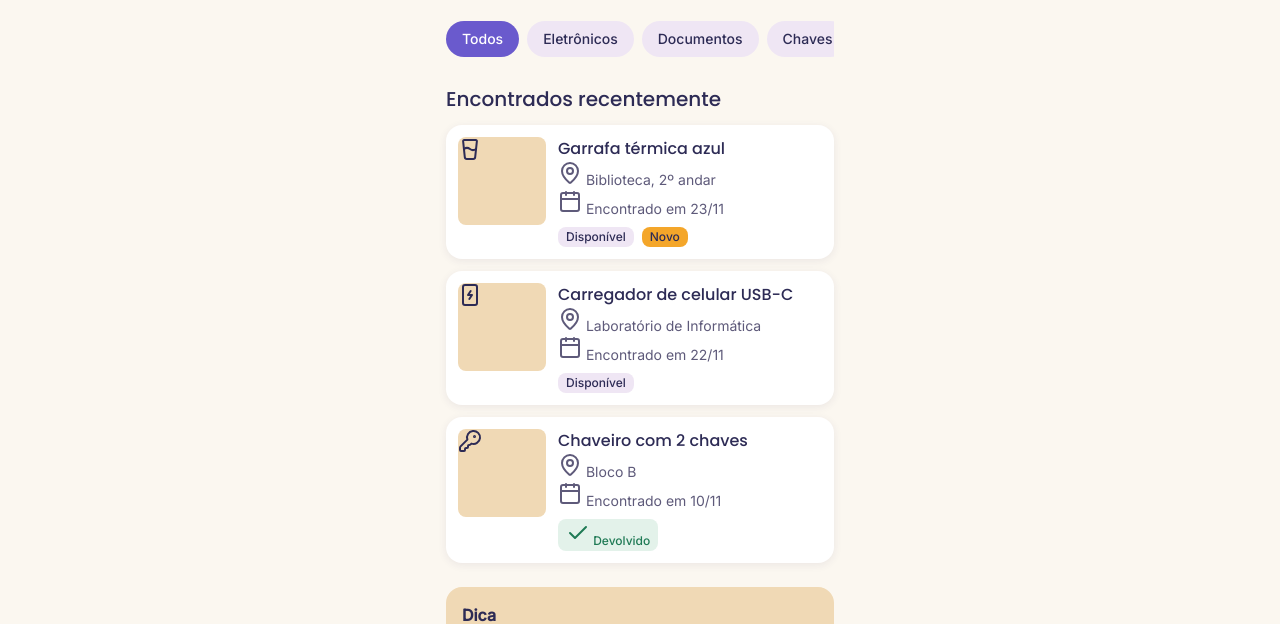
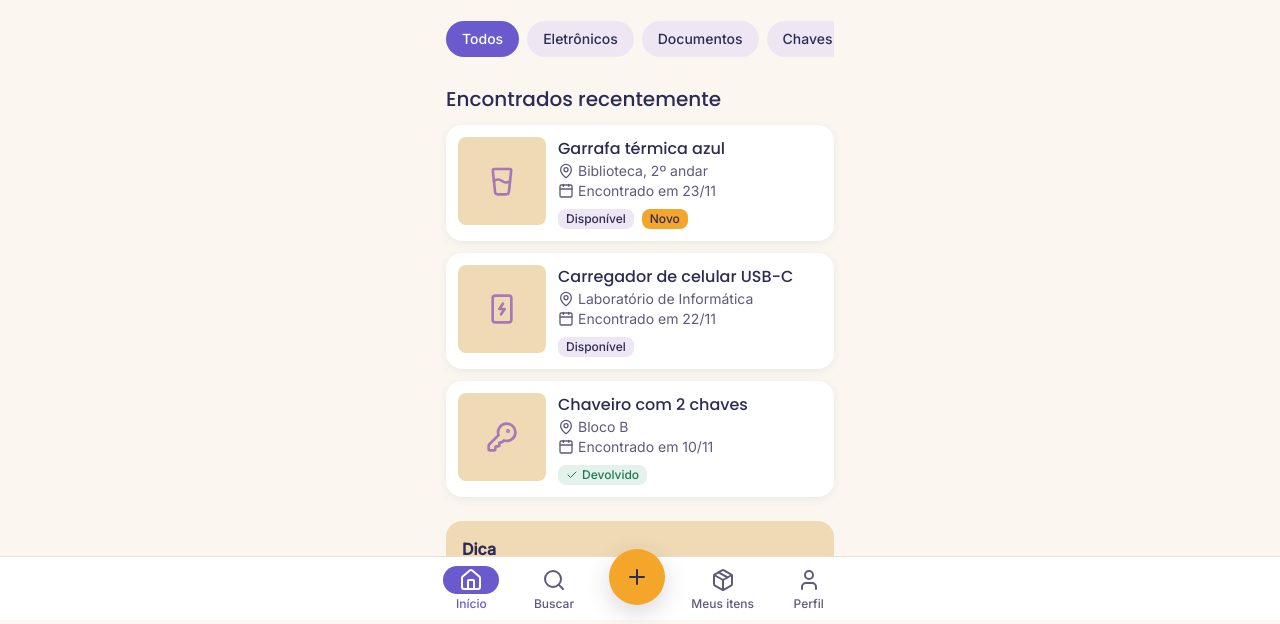
Before and after one commit to clarareboucassnt-create/cade, a plain HTML site: page inicio.html in a window 1280 px wide. Shown: the part 180-804 px from the top of the page. Drawn offline with nearby package versions, Linux system fonts and the light colour scheme.

Commit message:
Update style.css

```diff
--- a/style.css
+++ b/style.css
@@ -291,3 +291,125 @@ button:focus-visible {
   font-size: 14px;
   line-height: 20px;
 }
+
+/* =========================================
+   9. ÍCONES
+   ========================================= */
+
+/* Ícone grande da categoria, no lugar da foto */
+.cartao-foto {
+  display: flex;
+  align-items: center;
+  justify-content: center;
+  color: #A678B9; /* lavanda */
+}
+
+.cartao-foto svg {
+  width: 32px;
+  height: 32px;
+}
+
+/* Ícones pequenos de local e data */
+.cartao-detalhe {
+  display: flex;
+  align-items: center;
+  gap: 4px;
+}
+
+.cartao-detalhe svg {
+  width: 16px;
+  height: 16px;
+  flex-shrink: 0;
+}
+
+/* Ícone de check dentro do selo */
+.selo {
+  display: inline-flex;
+  align-items: center;
+  gap: 4px;
+}
+
+.selo svg {
+  width: 12px;
+  height: 12px;
+}
+
+/* =========================================
+   10. BARRA DE NAVEGAÇÃO INFERIOR
+   ========================================= */
+
+/* Espaço extra embaixo da tela, para a barra não cobrir a dica */
+.tela-inicio {
+  padding-bottom: 112px;
+}
+
+.barra-inferior {
+  position: fixed;
+  bottom: 0;
+  left: 0;
+  right: 0;
+  height: 64px;
+  background-color: var(--branco);
+  border-top: 1px solid #E6DFD3;
+}
+
+.barra-inferior ul {
+  max-width: 420px;
+  height: 100%;
+  margin: 0 auto;
+  padding: 0;
+  list-style: none;
+
+  display: flex;
+  justify-content: space-around;
+  align-items: center;
+}
+
+.barra-link {
+  min-width: 44px;
+  min-height: 44px;
+
+  display: flex;
+  flex-direction: column;
+  align-items: center;
+  gap: 2px;
+
+  font-weight: 500;
+  font-size: 12px;
+  line-height: 16px;
+  color: var(--texto-secundario);
+  text-decoration: none;
+}
+
+.barra-icone {
+  display: flex;
+  justify-content: center;
+  padding: 2px 16px;
+  border-radius: var(--raio-pilula);
+}
+
+/* Aba da página atual */
+.barra-link[aria-current="page"] {
+  color: var(--violeta);
+}
+
+.barra-link[aria-current="page"] .barra-icone {
+  color: var(--branco);
+  background-color: var(--violeta);
+}
+
+/* Botão redondo "+" (Publicar item) */
+.botao-publicar {
+  width: 56px;
+  height: 56px;
+  margin-top: -24px;
+
+  display: flex;
+  align-items: center;
+  justify-content: center;
+
+  color: var(--indigo);
+  background-color: var(--ambar);
+  border-radius: 50%;
+  box-shadow: 0 8px 24px rgba(45, 43, 85, 0.18);
+}
```
